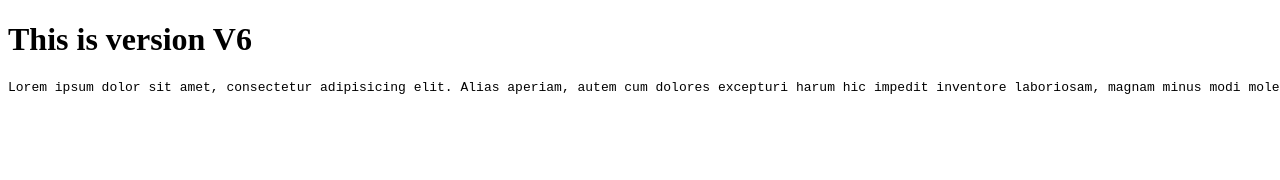
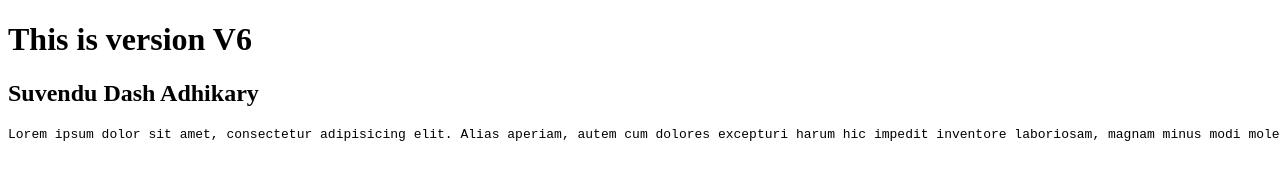
Before and after one commit to Suv2001/Git-Repo, a plain HTML site: page index.html in a window 1280 px wide. Shown: the top 180 px of the page. Drawn offline with Linux system fonts and the light colour scheme.

Commit message:
2nd commit on master branch

```diff
--- a/index.html
+++ b/index.html
@@ -7,6 +7,8 @@
 </head>
 <body>
 <h1>This is version V6</h1>
+<h2>Suvendu Dash Adhikary </h2>
+
 <pre>Lorem ipsum dolor sit amet, consectetur adipisicing elit. Alias aperiam, autem cum dolores excepturi harum hic impedit inventore laboriosam, magnam minus modi molestias nemo nihil quasi saepe suscipit tenetur ullam.</pre>
 </body>
 </html>
```
